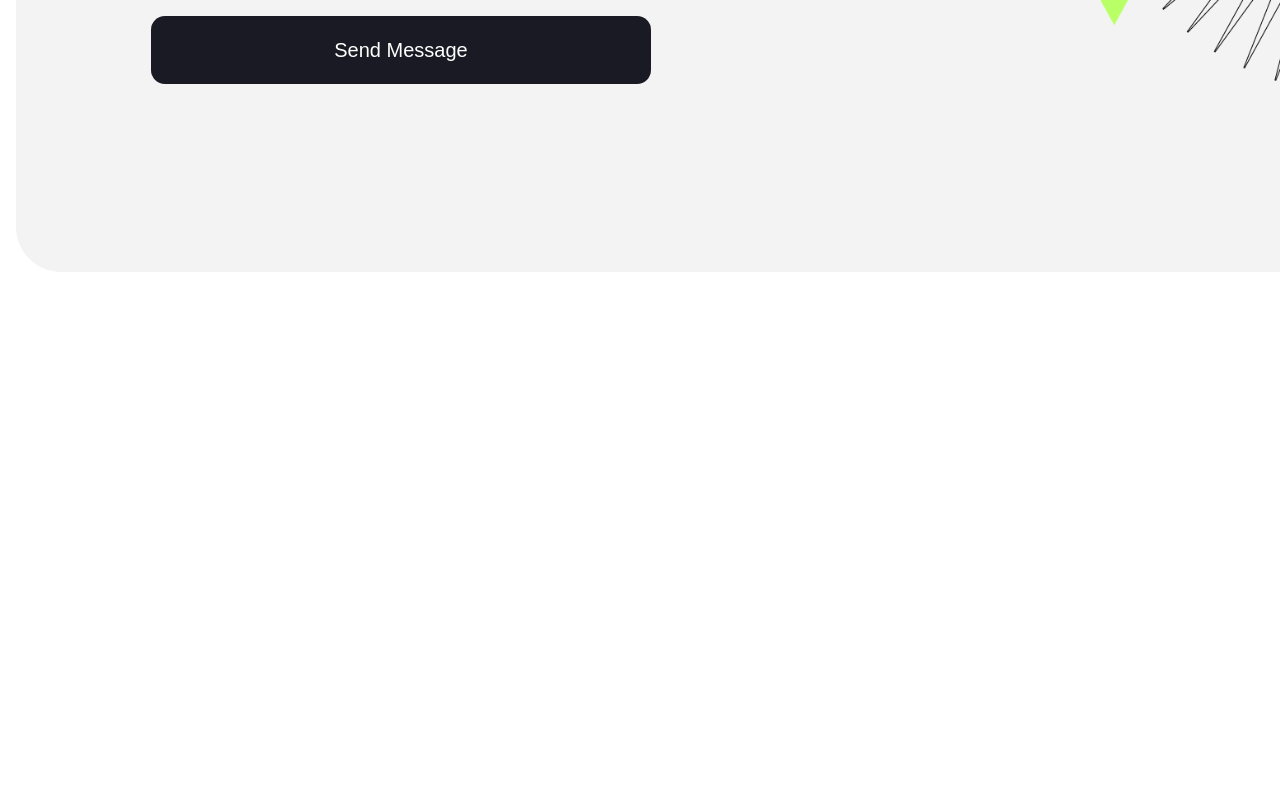
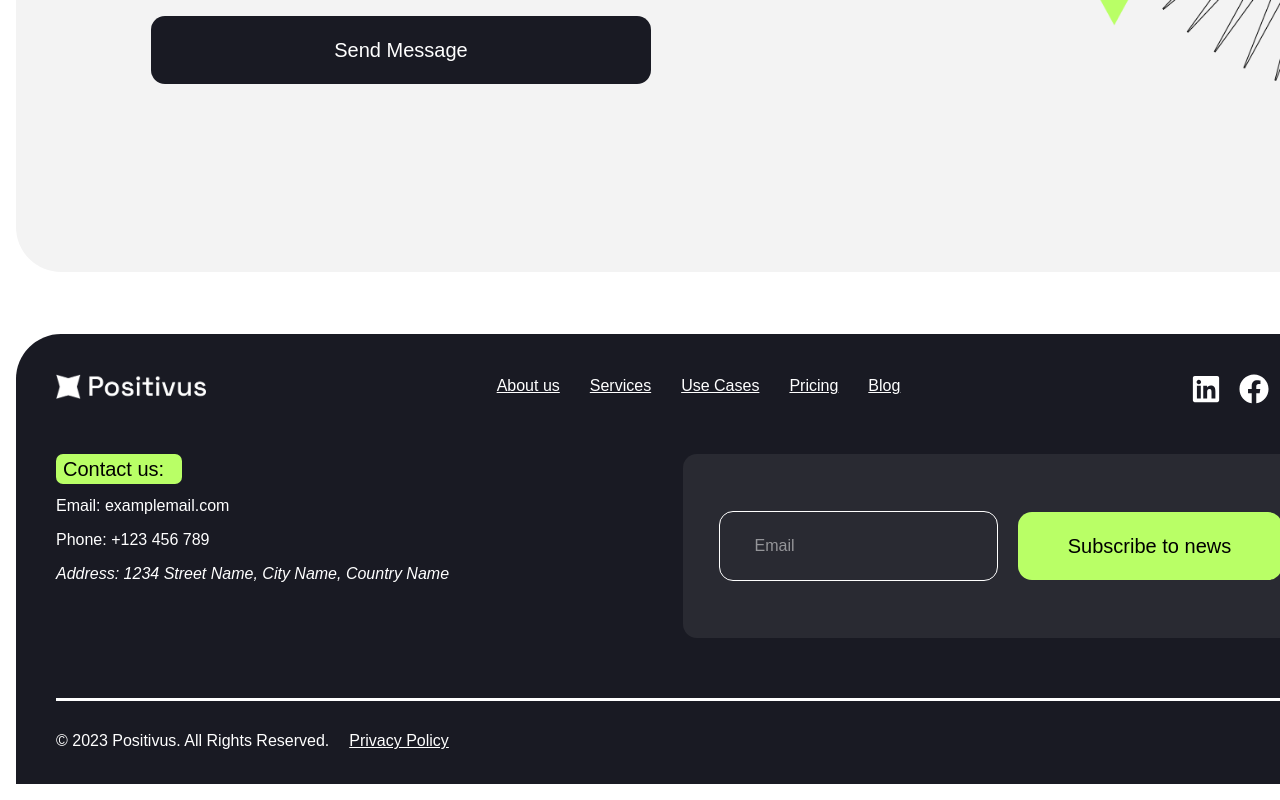
Before and after one commit to jameelf22labs/positivus-landing-page, a React (Vite) app: page / in a window 1280 px wide. Shown: the part 5750-6550 px from the top of the page. Before the commit the page ends 6038 px from the top, so only its background shows below. Built offline with nearby package versions, Linux system fonts and the light colour scheme.

Commit message:
Footer component added

```diff
--- a/src/features/home/Home.tsx
+++ b/src/features/home/Home.tsx
@@ -6,6 +6,7 @@ import {
   CaseStudies,
   ContactUs,
   Customer,
+  Footer,
   Hero,
   OurWorkingProcess,
   Service,
@@ -41,6 +42,7 @@ const Home = (): JSX.Element => {
         <OurWorkingProcess />
         <Team />
         <ContactUs />
+        <Footer />
       </div>
     </React.Fragment>
   );
--- /dev/null
+++ b/src/features/home/components/footer/Footer.module.css
@@ -0,0 +1,87 @@
+.footerWrapper {
+  width: 1341px;
+  height: 450px;
+  border-top-left-radius: 45px;
+  border-top-right-radius: 45px;
+  background-color: #191a23;
+  padding: 40px;
+  color: white;
+}
+
+.productLogo img {
+  width: 150px;
+  height: auto;
+}
+
+.footerNavbarWrapper {
+  display: flex;
+  justify-content: space-between;
+}
+
+.navLinks ul {
+  display: flex;
+  gap: 30px;
+}
+
+.navLinks ul li {
+  text-decoration: underline;
+}
+
+.socialWrapper {
+  display: flex;
+  gap: 18px;
+}
+
+.contactWrapper {
+  display: flex;
+  margin-top: 50px;
+}
+
+.address {
+  flex: 1;
+}
+
+.emailForm {
+  flex: 1;
+}
+
+.contact {
+  border-radius: 7px;
+  background-color: #b9ff66;
+  padding-right: 7px;
+  padding-left: 7px;
+  width: 126px;
+  color: #000000;
+  font-weight: 500;
+  font-size: 20px;
+  margin-bottom: 10px;
+}
+
+.address p {
+  margin-bottom: 10px;
+}
+
+.emailFormInnerWrapper {
+  width: 634px;
+  height: 184px;
+  border-radius: 14px;
+  background-color: #292a32;
+  display: flex;
+  align-items: center;
+  justify-content: center;
+  gap: 20px;
+}
+
+.emailFormInnerWrapper input {
+  border-radius: 14px;
+  border: 1px solid #ffffff;
+  padding: 22px 35px 22px 35px;
+}
+
+.privacyPolicy {
+    height: 78px;
+    border-top: 3px solid white;
+    margin-top: 60px;
+    display: flex;
+    gap: 20px;
+}
--- /dev/null
+++ b/src/features/home/components/footer/Footer.tsx
@@ -0,0 +1,59 @@
+import type { JSX } from "react";
+import GlobalStyle from "../../../../style/global.style.module.css";
+import Style from "./Footer.module.css";
+
+import Positivus from "../../../../assets/images/positivus.png";
+import { FaFacebook, FaLinkedin, FaTwitter } from "react-icons/fa";
+import { Button } from "../../../../common/ui";
+
+const Footer = (): JSX.Element => {
+  return (
+    <div className={GlobalStyle.wrapper} style={{ marginTop: 30 }}>
+      <div className={Style.footerWrapper}>
+        <div className={Style.footerNavbarWrapper}>
+          <div className={Style.productLogo}>
+            <img src={Positivus} alt="Positivus Logo" />
+          </div>
+          <div className={Style.navLinks}>
+            <ul>
+              <li> About us </li>
+              <li> Services </li>
+              <li> Use Cases </li>
+              <li> Pricing </li>
+              <li> Blog </li>
+            </ul>
+          </div>
+          <div className={Style.socialWrapper}>
+            <FaLinkedin style={{ width: 30, height: 30 }} />
+            <FaFacebook style={{ width: 30, height: 30 }} />
+            <FaTwitter style={{ width: 30, height: 30 }} />
+          </div>
+        </div>
+        <div className={Style.contactWrapper}>
+          <div className={Style.address}>
+            <h4 className={Style.contact}> Contact us: </h4>
+            <p> Email: examplemail.com </p>
+            <p> Phone: +123 456 789 </p>
+            <address>
+              Address: 1234 Street Name, City Name, Country Name
+            </address>
+          </div>
+          <div className={Style.emailForm}>
+            <div className={Style.emailFormInnerWrapper}>
+              <input type="email" placeholder="Email" />
+              <Button style={{ backgroundColor: "#b9ff66" , color : 'black' }}>
+                Subscribe to news
+              </Button>
+            </div>
+          </div>
+        </div>
+        <div className={Style.privacyPolicy}>
+            <p className="mt-7">© 2023 Positivus. All Rights Reserved.</p>
+            <p className="mt-7 underline"> Privacy Policy </p>
+        </div>
+      </div>
+    </div>
+  );
+};
+
+export default Footer;
--- a/src/features/home/components/index.ts
+++ b/src/features/home/components/index.ts
@@ -1,6 +1,7 @@
 import CaseStudies from "./case-studies/CaseStudies";
 import ContactUs from "./contact-us/ContactUs";
 import Customer from "./customer/Customer";
+import Footer from "./footer/Footer";
 import Hero from "./hero/Hero";
 import OurWorkingProcess from "./our-working-process/OurWorkingProcess";
 import Service from "./services/Service";
@@ -14,4 +15,5 @@ export {
   OurWorkingProcess,
   Team,
   ContactUs,
+  Footer
 };
```
Also changed, not shown: src/assets/images/positivus.png (added).
